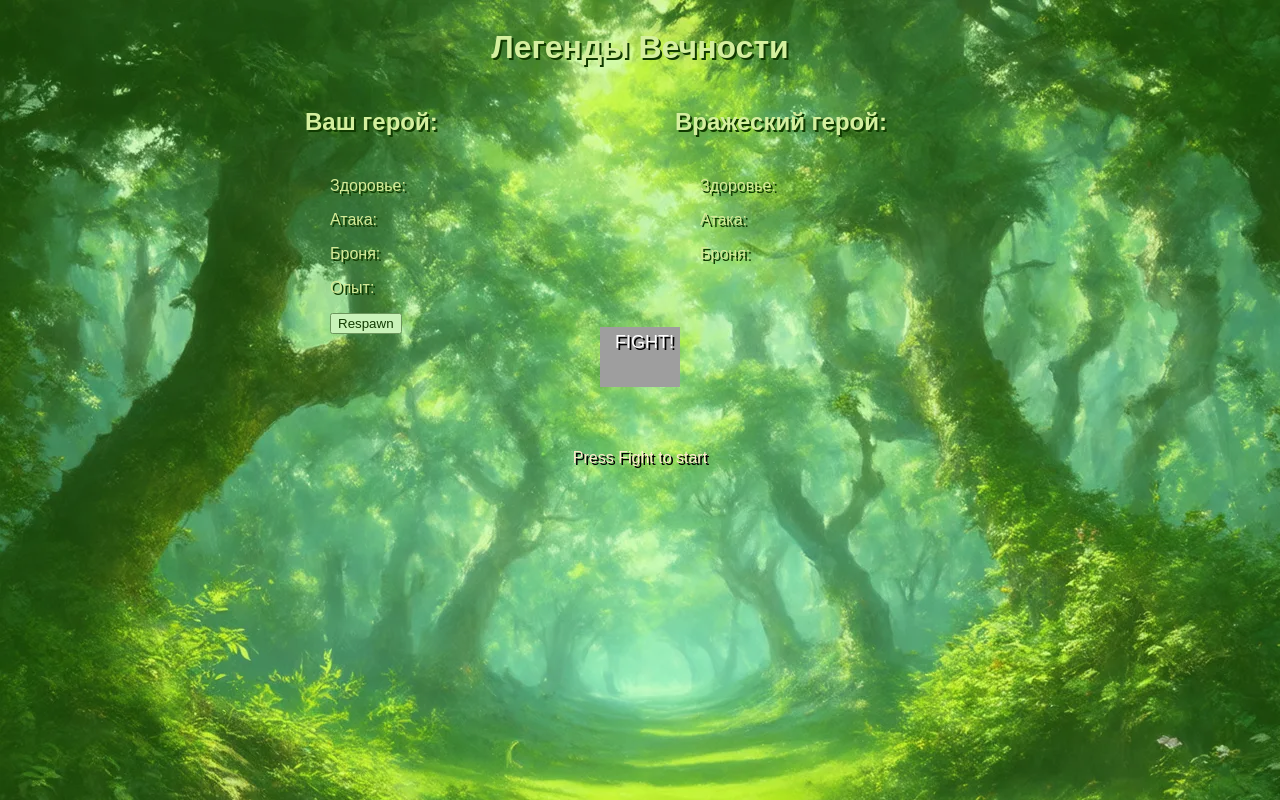
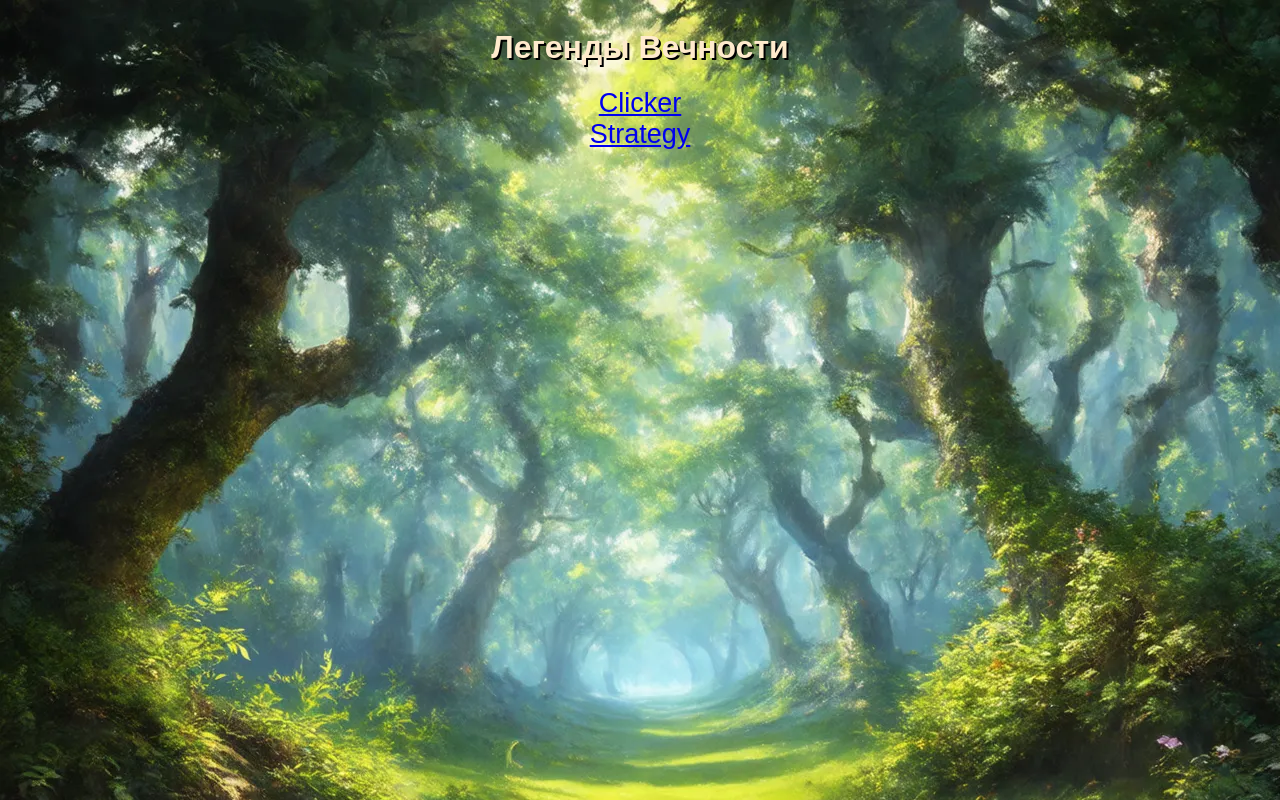
Before and after one commit to Evtefeev/CryptoFantasy, a Flask app: page / in a window 1280 px wide. Run offline with Flask 3, Linux system fonts and the light colour scheme; grey boxes are pictures that could not be loaded.

Commit message:
add strategy section

```diff
--- a/app.py
+++ b/app.py
@@ -4,6 +4,7 @@ from flask import Flask, render_template, request
 from flask_socketio import SocketIO, emit
 from charcters import RandomCharacterGenerator
 import actions
+from strategy import Strategy
 
 app = Flask(__name__)
 socketio = SocketIO(app)
@@ -18,6 +19,23 @@ def get_session_info():
 @app.route('/')
 def index():
     return render_template('index.html')
+
+
+@app.route('/clicker')
+def clicker():
+    return render_template('clicker.html')
+
+
+@app.route('/strategy')
+def strategy():
+    return render_template('strategy.html', card_ids=range(Strategy.CARDS_NUMBER))
+
+
+@app.route('/strategy_api', methods=['POST'])
+def strategy_api():
+    if request.form.get('action') == 'my_cards':
+        return Strategy.generateCards()
+    return "invalid action"
 
 
 @socketio.on('connect')
--- a/static/style.css
+++ b/static/style.css
@@ -90,3 +90,26 @@ body {
     flex-direction: column;
 
 }
+
+.game_link{
+    text-decoration: none;
+    text-shadow: none;
+    font-size: 27px;
+}
+
+.card{
+    max-width: 170px;
+    max-height: fit-content;
+    margin: 5px;
+    padding: 0px;
+}
+.card .hero{
+    width: 150px;
+    height: 150px;
+    margin: 0px;
+    padding: 0px;
+}
+.card p{
+    padding-left: 5px;
+    padding-top: 2px;
+}
--- a/templates/index.html
+++ b/templates/index.html
@@ -6,45 +6,18 @@
     <link rel="stylesheet" href="{{ url_for('static', filename='style.css') }}" />
     <script src="{{ url_for('static', filename='socket.io.min.js') }}"></script>
     <script src="{{ url_for('static', filename='jquery-3.7.1.min.js') }}"></script>
-
   </head>
   <body>
     <div class="game-container">
       <h1>Легенды Вечности</h1>
-      <div class="fog" id="fog">
-        <div class="fight" id="fight">Fight!</div>
-        <br />
-        <br />
-        <div>
-          <p>Press Fight to start</p>
+      {% block body %}
+        <div class="game_link">
+          <a href="/clicker">Clicker</a>
         </div>
-      </div>
-      <div class="arena" id="arena">
-        <div>
-          <h2 id="hero-name">Ваш герой:</h2>
-          <div class="hero" id="hero">
-            <p id="hero-health">Здоровье:</p>
-            <p id="hero-attack">Атака:</p>
-            <p id="hero-defense">Броня:</p>
-            <p id="hero-score">Опыт:</p>
-            <button id="respawn">Respawn</button>
-          </div>
+        <div class="game_link">
+          <a href="/strategy">Strategy</a>
         </div>
-
-        <div class="hand" id="hand"></div>
-        <div>
-          <h2 id="opponent-hero-name">Вражеский герой:</h2>
-          <div class="hero" id="opponent-hero">
-            <p id="opponent-hero-health">Здоровье:</p>
-            <p id="opponent-hero-attack">Атака:</p>
-            <p id="opponent-hero-defense">Броня:</p>
-          </div>
-        </div>
-      </div>
-
-      <div id="log"></div>
+      {% endblock %}
     </div>
-
-    <script src="{{ url_for('static', filename='game.js') }}"></script>
   </body>
 </html>
```
Also changed, not shown: static/strategy.js (added, +15 -0 lines), strategy.py (added, +9 -0 lines), templates/card.html (added, +11 -0 lines), templates/clicker.html (added, +40 -0 lines), templates/strategy.html (added, +26 -0 lines).
